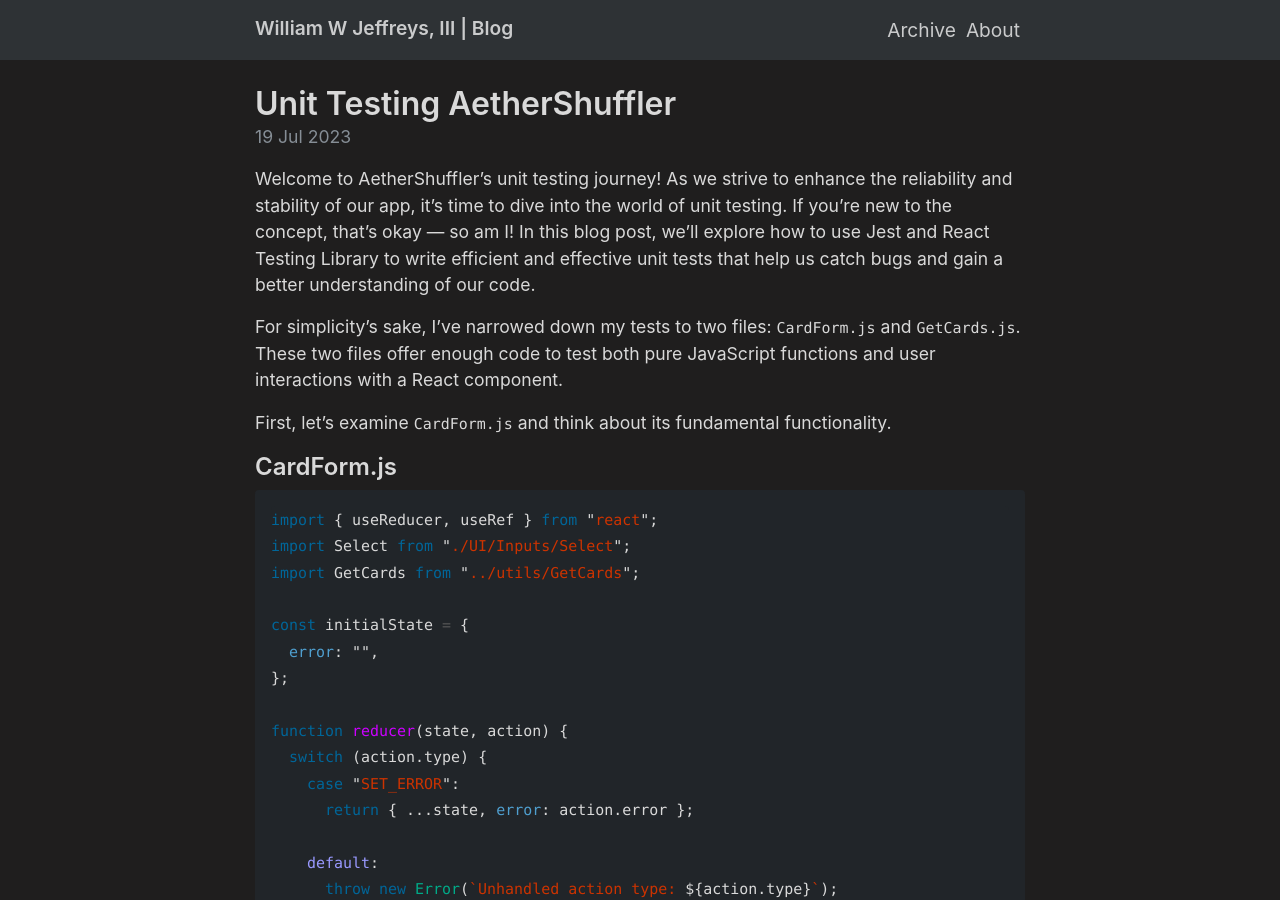
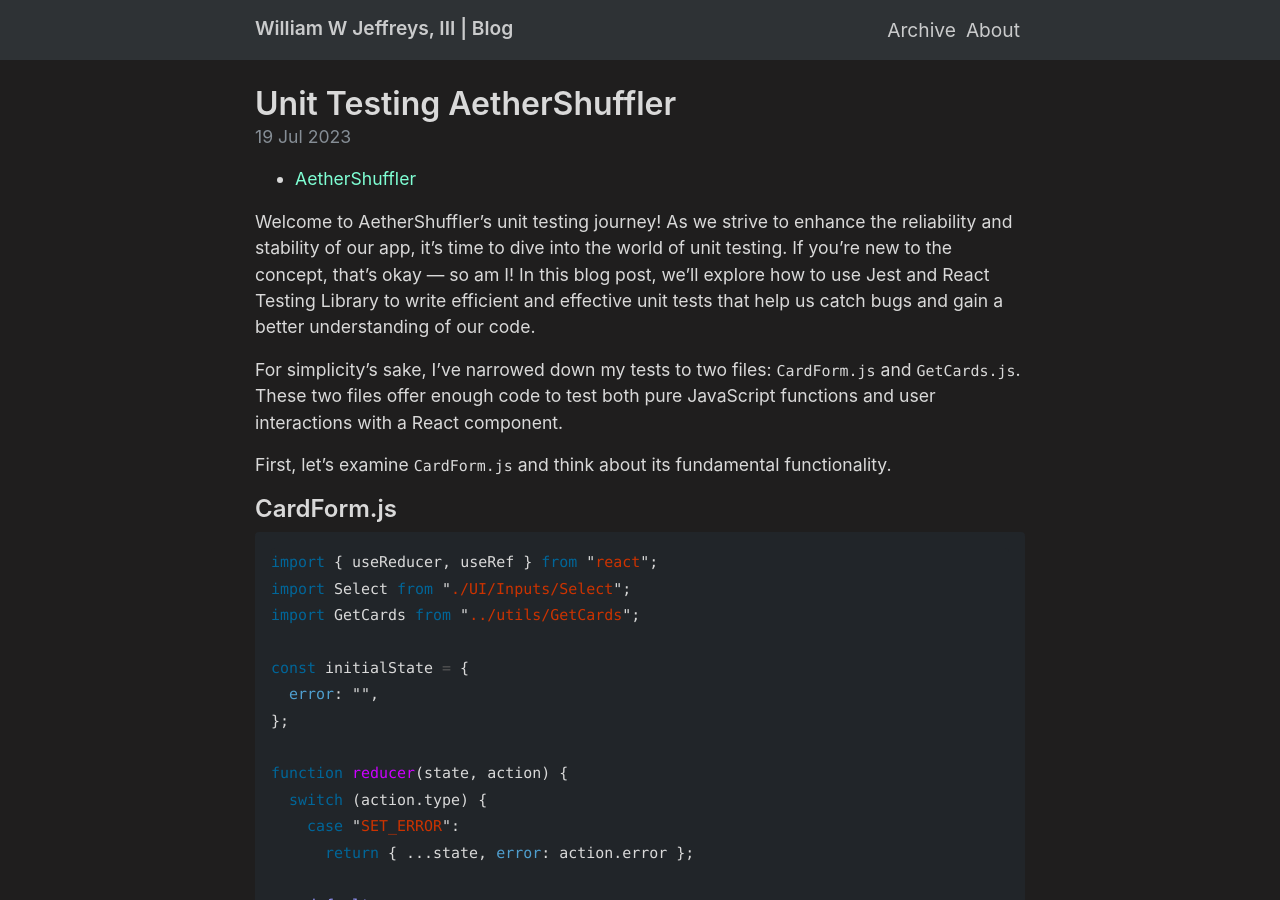
Before and after one commit to wjeffreys96/wjeffreys96.github.io, a Jekyll site: the page built from _posts/2023-7-19-unit-testing-aether-shuffler.md, in a window 1280 px wide and 900 px high. Built offline with Jekyll 4.4.1, drawn with Linux system fonts in a browser that asks for light colours.

Commit message:
added links to posts

```diff
--- a/_posts/2023-7-19-unit-testing-aether-shuffler.md
+++ b/_posts/2023-7-19-unit-testing-aether-shuffler.md
@@ -6,6 +6,7 @@ description: Unit Testing AetherShuffler
 tags: [AetherShuffler, React, Firebase, Jest, React Testing Library]
 Author: William Jeffreys
 ---
+- [AetherShuffler](https://aether-shuffler.vercel.app/)
 
 Welcome to AetherShuffler's unit testing journey! As we strive to enhance the reliability and stability of our app, it's time to dive into the world of unit testing. If you're new to the concept, that's okay — so am I! In this blog post, we'll explore how to use Jest and React Testing Library to write efficient and effective unit tests that help us catch bugs and gain a better understanding of our code.
 
```
Also changed, not shown: _posts/2023-7-3-developing-aethershuffler.md (+1 -0 lines).
